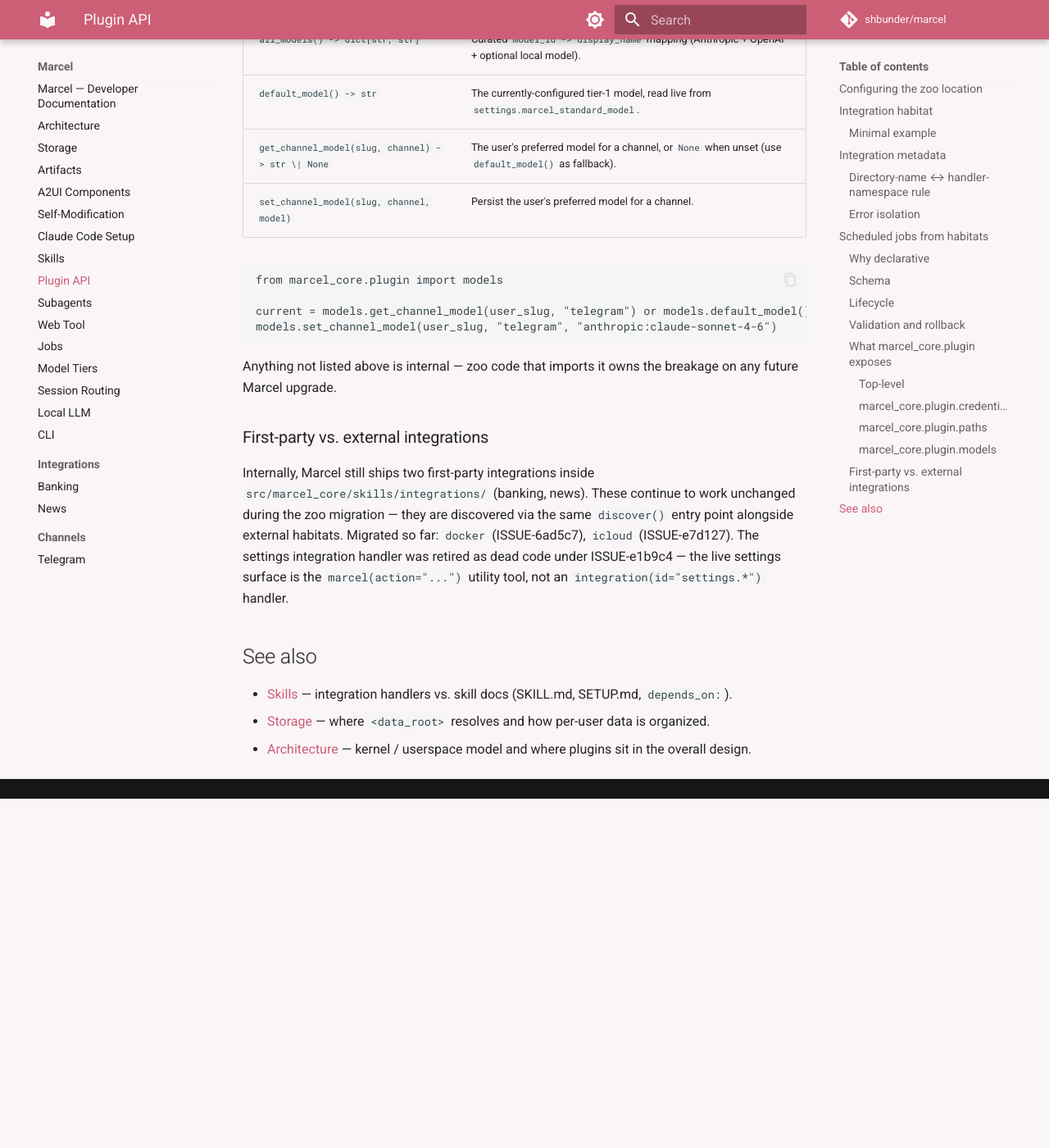
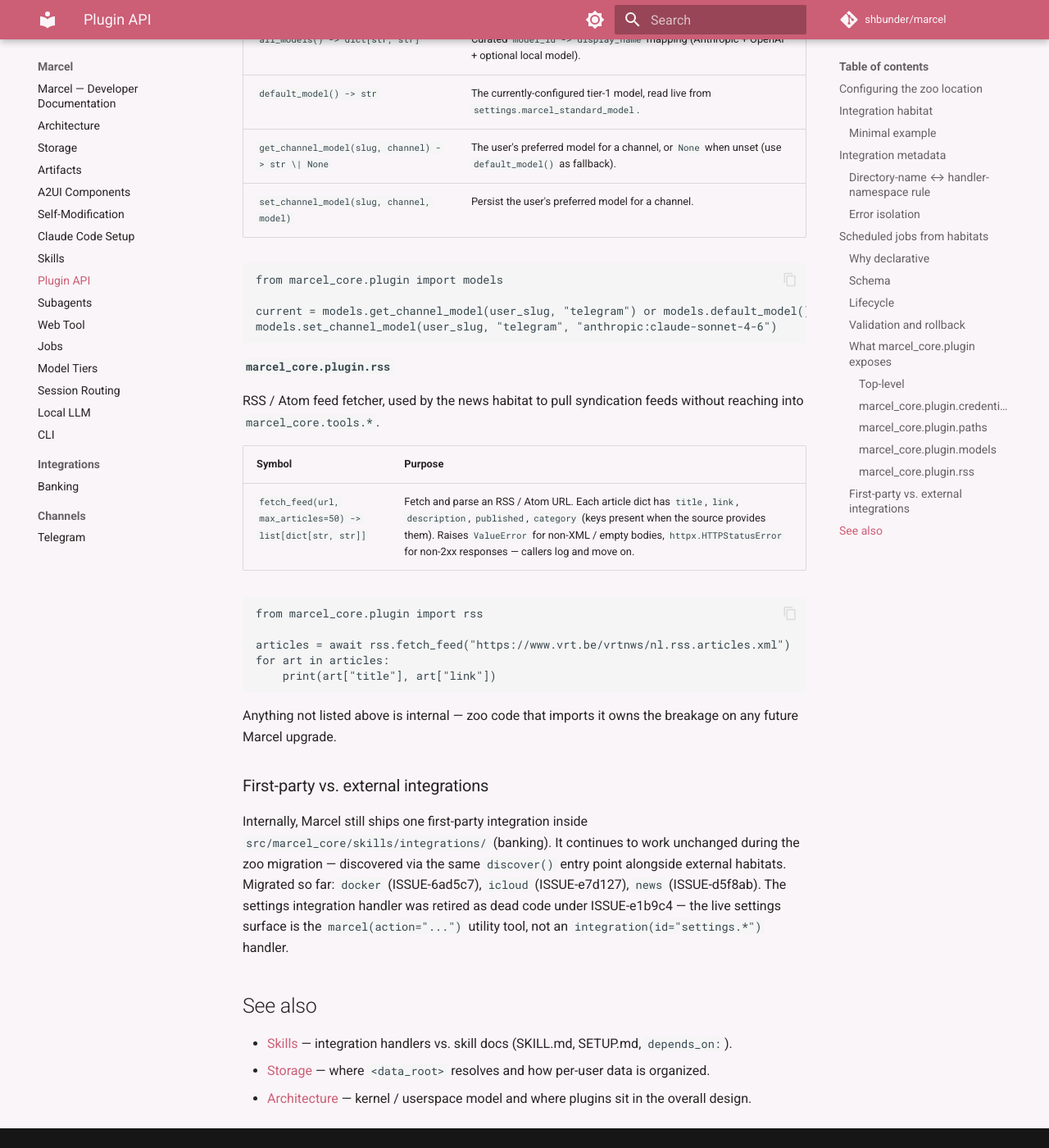
Before and after one commit to shbunder/marcel, an MkDocs documentation site: the page built from docs/plugins.md, in a window 1280 px wide and 1400 px high, scrolled down 7489 px. Shown: the whole window at 82% size. Built offline with MkDocs 1.6.1 and Material for MkDocs 9.7.7, drawn with Linux system fonts in a browser that asks for light colours; comment, search, counter and statistics services are not loaded; before the commit the page ends 8463 px from its top, so only the background shows below that; some of the changed text lies outside the part shown.

Commit message:
🔧 [ISSUE-d5f8ab] impl: docs — remove integration-news.md, add plugin.rss row
Final docs pass for the news migration: remove docs/integration-news.md
(follows icloud precedent — canonical docs live with the habitat), drop
the mkdocs nav entry, update docs/index.md to point at banking as the
in-kernel integration reference and the zoo habitats for external
examples, and document the new marcel_core.plugin.rss re-export used
by the zoo news park.

````diff
--- a/docs/plugins.md
+++ b/docs/plugins.md
@@ -168,7 +168,7 @@
 
 ```python
 from marcel_core.plugin import register, IntegrationHandler, get_logger
-from marcel_core.plugin import credentials, paths, models
+from marcel_core.plugin import credentials, paths, models, rss
 ```
 
 #### Top-level
@@ -235,11 +235,27 @@
 models.set_channel_model(user_slug, "telegram", "anthropic:claude-sonnet-4-6")
 ```
 
+#### `marcel_core.plugin.rss`
+
+RSS / Atom feed fetcher, used by the news habitat to pull syndication feeds without reaching into `marcel_core.tools.*`.
+
+| Symbol | Purpose |
+|---|---|
+| `fetch_feed(url, max_articles=50) -> list[dict[str, str]]` | Fetch and parse an RSS / Atom URL. Each article dict has `title`, `link`, `description`, `published`, `category` (keys present when the source provides them). Raises `ValueError` for non-XML / empty bodies, `httpx.HTTPStatusError` for non-2xx responses — callers log and move on. |
+
+```python
+from marcel_core.plugin import rss
+
+articles = await rss.fetch_feed("https://www.vrt.be/vrtnws/nl.rss.articles.xml")
+for art in articles:
+    print(art["title"], art["link"])
+```
+
 Anything not listed above is internal — zoo code that imports it owns the breakage on any future Marcel upgrade.
 
 ### First-party vs. external integrations
 
-Internally, Marcel still ships two first-party integrations inside `src/marcel_core/skills/integrations/` (banking, news). These continue to work unchanged during the zoo migration — they are discovered via the same `discover()` entry point alongside external habitats. Migrated so far: `docker` (ISSUE-6ad5c7), `icloud` (ISSUE-e7d127). The settings integration handler was retired as dead code under ISSUE-e1b9c4 — the live settings surface is the `marcel(action="...")` utility tool, not an `integration(id="settings.*")` handler.
+Internally, Marcel still ships one first-party integration inside `src/marcel_core/skills/integrations/` (banking). It continues to work unchanged during the zoo migration — discovered via the same `discover()` entry point alongside external habitats. Migrated so far: `docker` (ISSUE-6ad5c7), `icloud` (ISSUE-e7d127), `news` (ISSUE-d5f8ab). The settings integration handler was retired as dead code under ISSUE-e1b9c4 — the live settings surface is the `marcel(action="...")` utility tool, not an `integration(id="settings.*")` handler.
 
 ## See also
 
--- a/mkdocs.yml
+++ b/mkdocs.yml
@@ -24,7 +24,6 @@
   - CLI: cli.md
   - Integrations:
     - Banking: integration-banking.md
-    - News: integration-news.md
   - Channels:
     - Telegram: channels/telegram.md
 
````
Also changed, not shown: docs/index.md (+1 -1 lines), docs/integration-news.md (deleted, +0 -167 lines).
